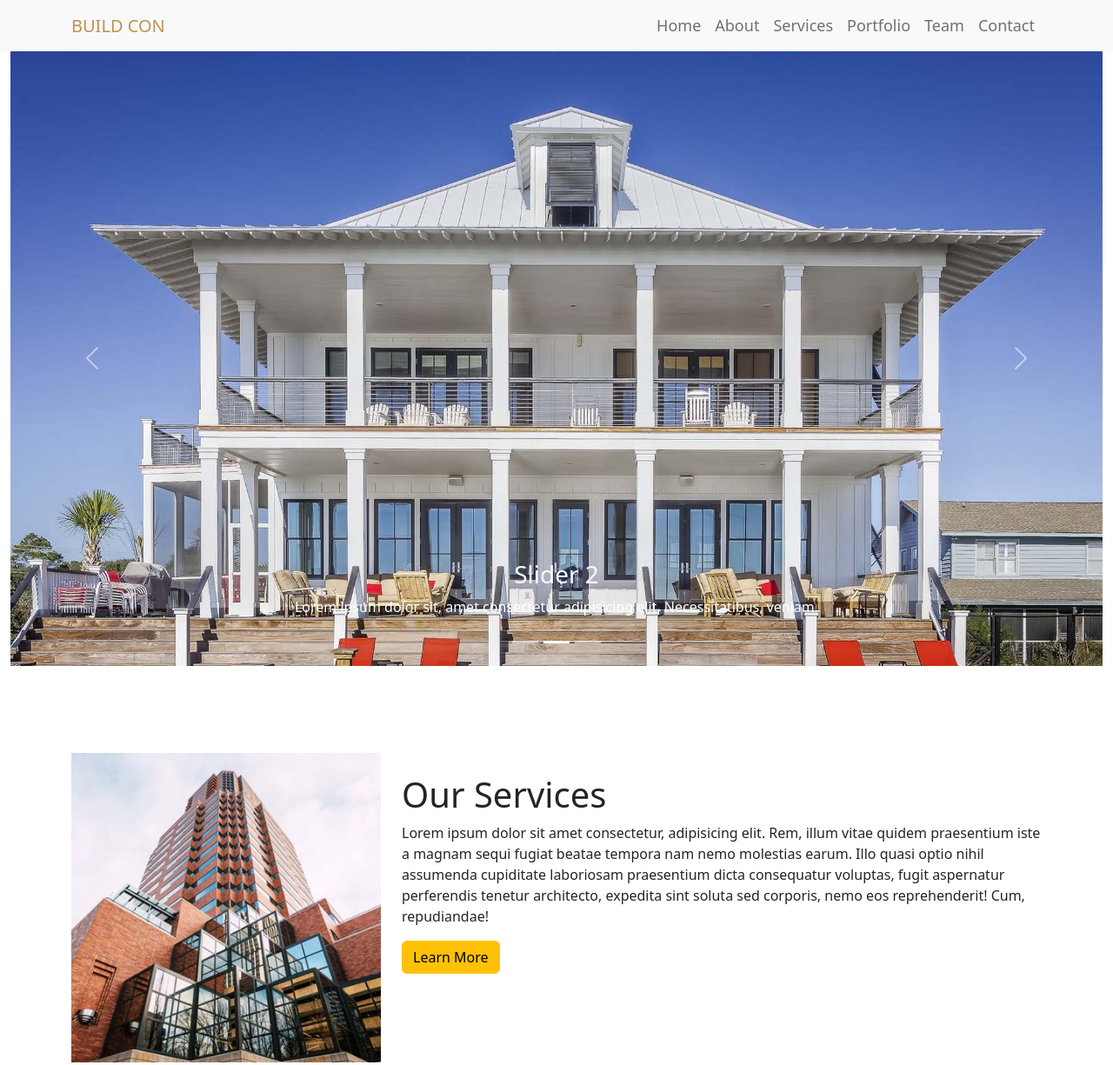
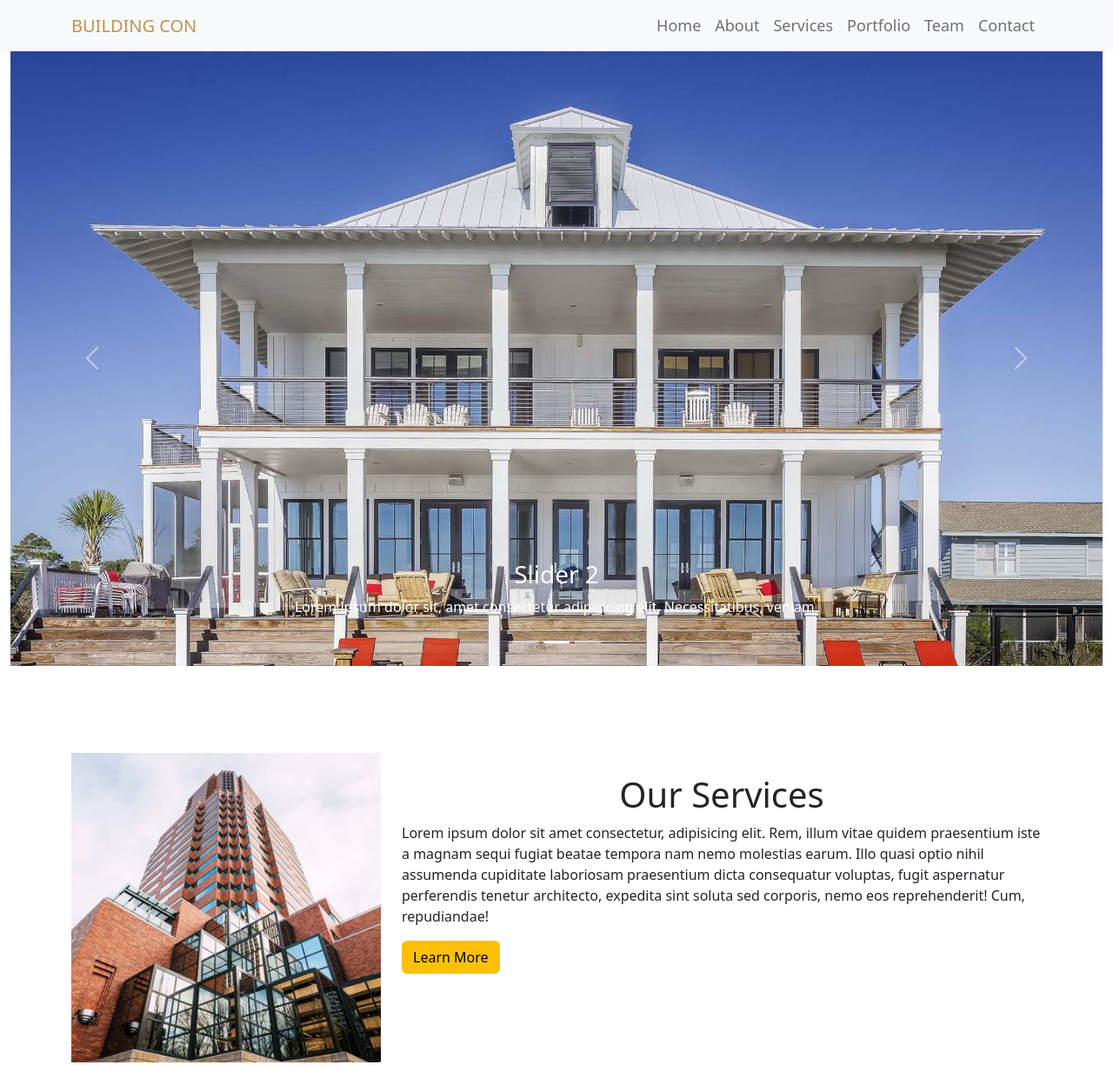
Before and after one commit to Owaisk23/Netlify-CICD, a plain HTML site: page index.html in a window 1280 px wide. Shown: the top 1225 px of the page at 87% size. Drawn offline with Linux system fonts and the light colour scheme.

Commit message:
update css

```diff
--- a/index.html
+++ b/index.html
@@ -29,7 +29,7 @@
     <nav class="navbar navbar-expand-md  bg-light sticky-top">
         <div class="container">
             <a href="" class="navbar-brand">
-                <span class="navbar-text">Build Con</span>
+                <span class="navbar-text">BUILDING Con</span>
             </a>
             <button class="navbar-toggler" data-bs-target="#mynav" data-bs-toggle="collapse">
                 <span class="navbar-toggler-icon"></span>
@@ -95,7 +95,7 @@
                 <img src="images/about.jpg" alt="" class="img-fluid">
             </div>
             <div class="col-lg-8 col-md-12 col-12 mt-4">
-                <h1>Our Services</h1>
+                <h1 class="text-center">Our Services</h1>
                 <p>Lorem ipsum dolor sit amet consectetur, adipisicing elit. Rem, illum vitae quidem praesentium iste a magnam sequi fugiat beatae tempora nam nemo molestias earum. Illo quasi optio nihil assumenda cupiditate laboriosam praesentium dicta consequatur voluptas, fugit aspernatur perferendis tenetur architecto, expedita sint soluta sed corporis, nemo eos reprehenderit! Cum, repudiandae!</p>
                 <a href="#" class="btn btn-warning">Learn More</a>
             </div>
```
